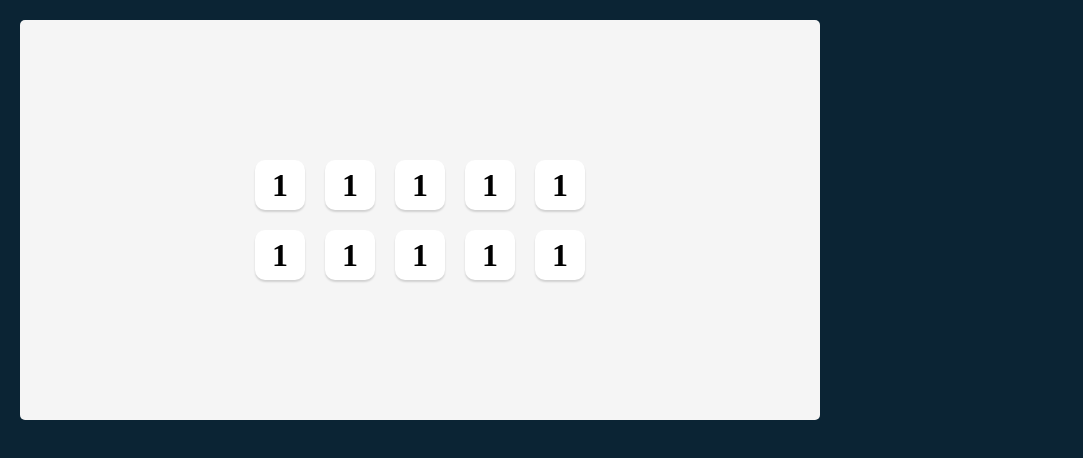
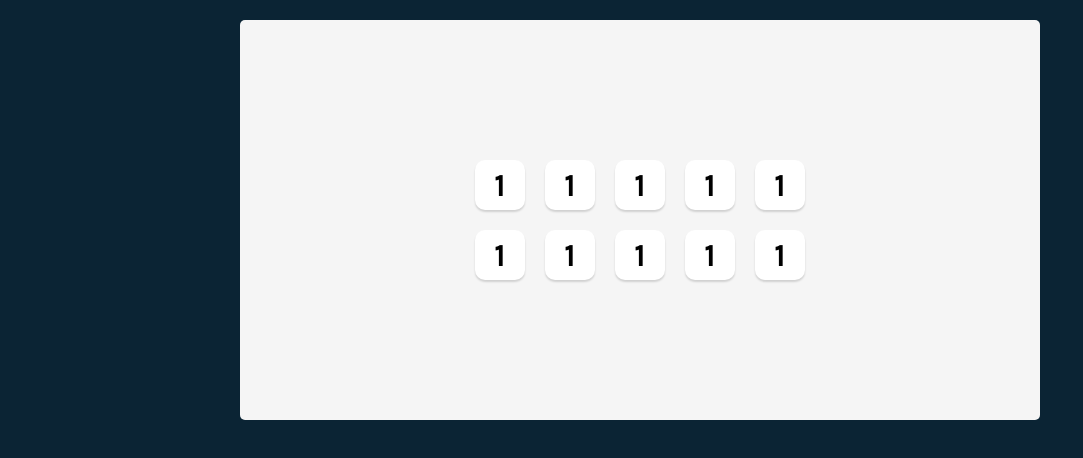
Before and after one commit to Bugs23/tenzies-game, a React (Vite) app: page / in a window 1280 px wide. Shown: the top 458 px of the page, without its empty margins (0-1083 px from the left). Built offline with nearby package versions, Linux system fonts and the light colour scheme.

Commit message:
Generate an array of 10 random numbers for the new dice

```diff
--- a/src/App.jsx
+++ b/src/App.jsx
@@ -4,6 +4,18 @@
 import Die from "./Die"
 
 export default function App() {
+    function allNewDice() {
+        // create a new dice array to hold the numbers
+        const newDice = []
+        // loop 10 times
+        for (let i = 0; i < 10; i++) {
+            // push a random number from 1-6 to the new dice array
+        	newDice.push(Math.ceil(Math.random() * 6))
+        }
+        // return newDice
+        return newDice
+    }
+
 	return (
 		<main>
 			<div className="dice-container">
--- a/src/style.css
+++ b/src/style.css
@@ -6,6 +6,7 @@
     margin: 0;
     background-color: #0B2434;
     padding: 20px;
+    font-family: 'Karla', sans-serif;
 }
 
 main {
@@ -18,6 +19,7 @@
     flex-direction: column;
     justify-content: center;
     align-items: center;
+    margin: 0 auto;
 }
 
 
```
